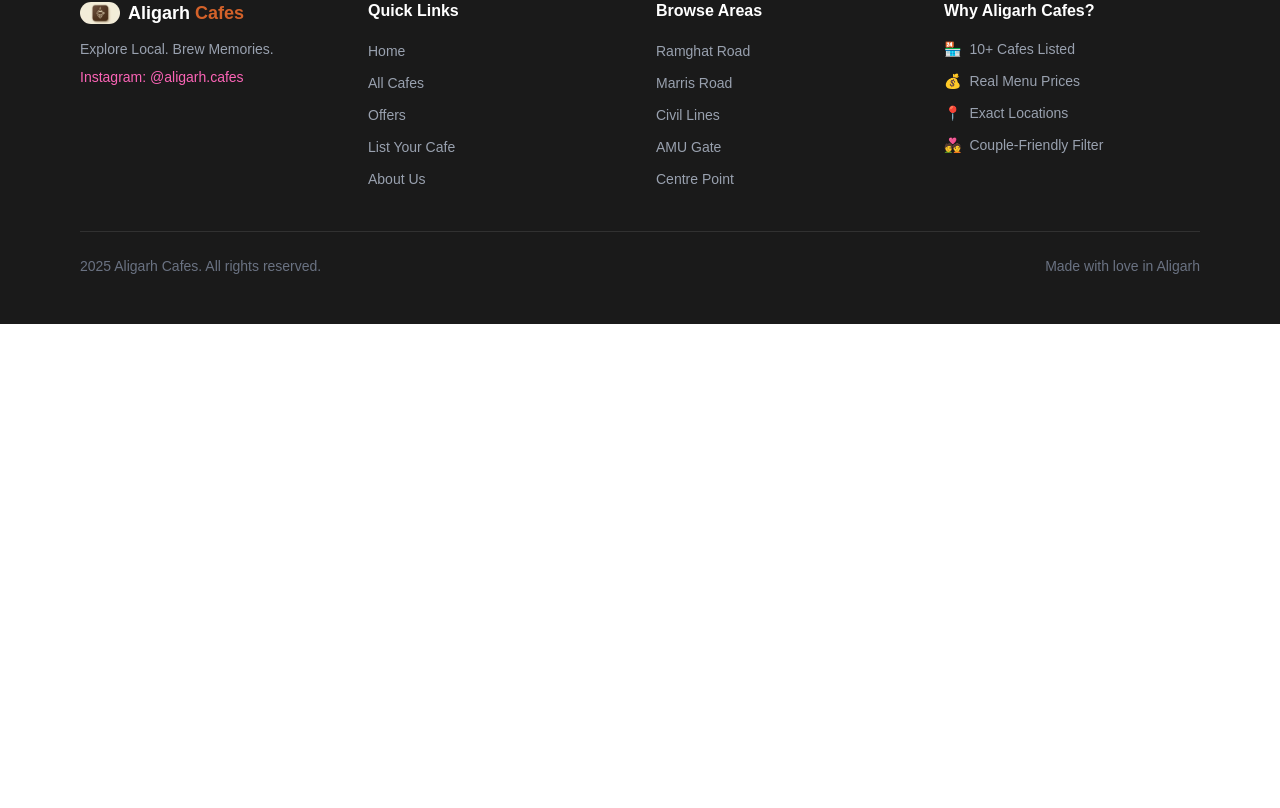
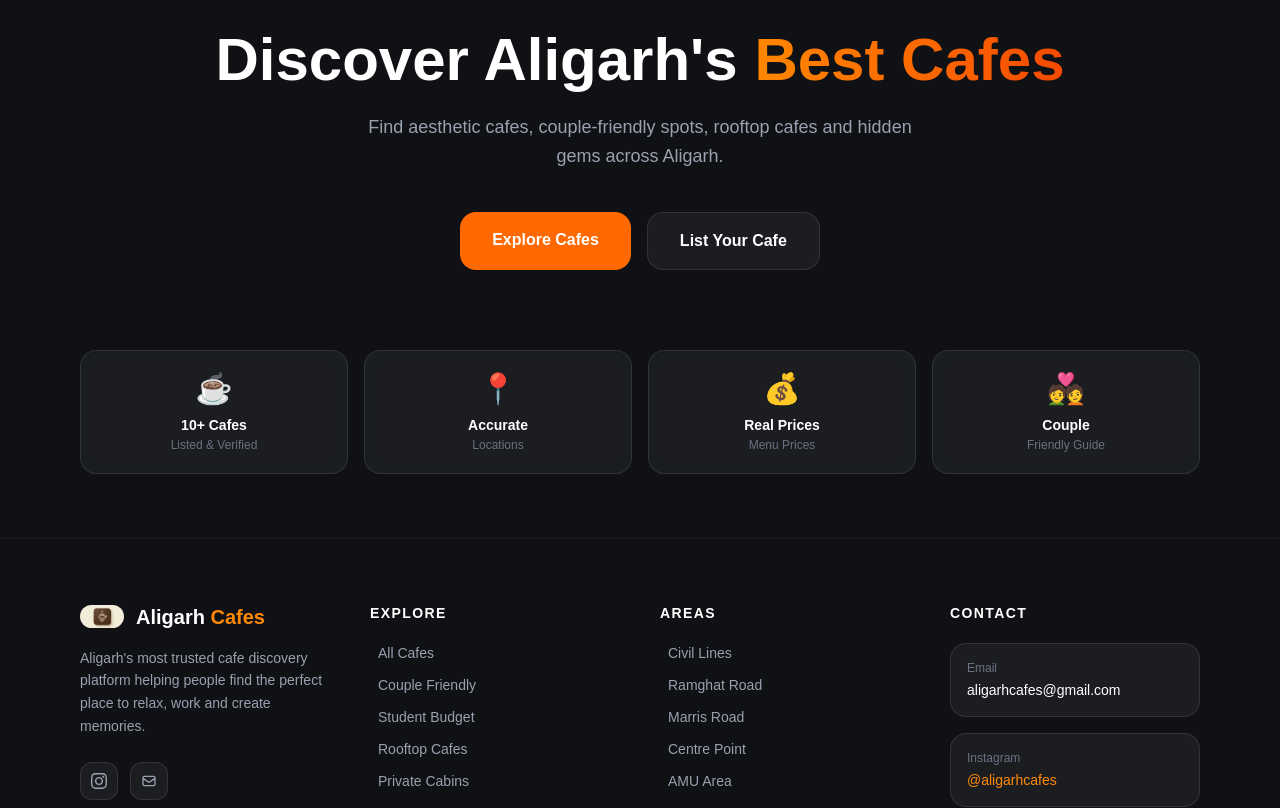
Before and after one commit to nitinoneview/aligarh-cafes, a Next.js app: page /cafes/1 in a window 1280 px wide. Shown: the part 261-1069 px from the top of the page. Before the commit the page ends 800 px from the top, so only its background shows below. Built offline with nearby package versions, Linux system fonts and the light colour scheme; no server answers; the database is empty.

Commit message:
feat: premium footer redesign — CTA + trust indicators + areas + contact

```diff
--- a/components/Footer.tsx
+++ b/components/Footer.tsx
@@ -3,70 +3,154 @@ import Image from "next/image"
 
 export default function Footer() {
   return (
-    <footer className="bg-[#1A1A1A] text-white mt-16">
-      <div className="max-w-6xl mx-auto px-4 py-12">
-        <div className="grid grid-cols-1 md:grid-cols-4 gap-8">
+    <footer className="bg-[#0f1115] text-white">
 
-          <div className="md:col-span-1">
-            <Link href="/" className="flex items-center gap-2 mb-3">
-              <Image src="/logo.png" alt="Aligarh Cafes" width={40} height={40} className="rounded-xl" />
-              <span className="font-bold text-lg">Aligarh <span className="text-[#D4622A]">Cafes</span></span>
+      {/* CTA Section */}
+      <div className="border-t border-white/5">
+        <div className="max-w-6xl mx-auto px-4 py-20 text-center">
+          <div className="inline-block bg-orange-500/10 border border-orange-500/20 text-orange-400 text-xs font-semibold px-4 py-1.5 rounded-full mb-6 tracking-widest uppercase">
+            Aligarh Ka #1 Cafe Guide
+          </div>
+          <h2 className="text-4xl md:text-6xl font-bold mb-4 leading-tight">
+            Discover Aligarh's
+            <span className="text-transparent bg-clip-text bg-gradient-to-r from-orange-400 to-orange-600"> Best Cafes</span>
+          </h2>
+          <p className="text-gray-400 text-lg mb-10 max-w-xl mx-auto leading-relaxed">
+            Find aesthetic cafes, couple-friendly spots, rooftop cafes and hidden gems across Aligarh.
+          </p>
+          <div className="flex flex-col sm:flex-row gap-4 justify-center">
+            <Link href="/search" className="bg-orange-500 hover:bg-orange-600 text-white font-semibold px-8 py-4 rounded-2xl transition-all duration-300 hover:scale-105 hover:shadow-lg hover:shadow-orange-500/25">
+              Explore Cafes
             </Link>
-            <p className="text-gray-400 text-sm mb-2">Explore Local. Brew Memories.</p>
-            <p className="text-pink-400 text-sm">Instagram: @aligarh.cafes</p>
+            <Link href="/list-your-cafe" className="bg-white/5 hover:bg-white/10 border border-white/10 hover:border-white/20 text-white font-semibold px-8 py-4 rounded-2xl transition-all duration-300">
+              List Your Cafe
+            </Link>
+          </div>
+        </div>
       </div>
 
+      {/* Trust Indicators */}
+      <div className="max-w-6xl mx-auto px-4 pb-16">
+        <div className="grid grid-cols-2 md:grid-cols-4 gap-4">
+          {[
+            { emoji: "☕", title: "10+ Cafes", desc: "Listed & Verified" },
+            { emoji: "📍", title: "Accurate", desc: "Locations" },
+            { emoji: "💰", title: "Real Prices", desc: "Menu Prices" },
+            { emoji: "💑", title: "Couple", desc: "Friendly Guide" },
+          ].map((item) => (
+            <div key={item.title} className="bg-white/5 backdrop-blur border border-white/10 rounded-2xl p-5 text-center hover:bg-white/8 hover:border-orange-500/30 transition-all duration-300 group">
+              <div className="text-3xl mb-2 group-hover:scale-110 transition-transform duration-300">{item.emoji}</div>
+              <p className="font-bold text-white text-sm">{item.title}</p>
+              <p className="text-gray-500 text-xs mt-0.5">{item.desc}</p>
+            </div>
+          ))}
+        </div>
+      </div>
+
+      {/* Main Footer */}
+      <div className="border-t border-white/5">
+        <div className="max-w-6xl mx-auto px-4 py-16">
+          <div className="grid grid-cols-1 md:grid-cols-4 gap-10">
+
+            {/* Brand */}
+            <div className="md:col-span-1">
+              <Link href="/" className="flex items-center gap-3 mb-4">
+                <Image src="/logo.png" alt="Aligarh Cafes" width={44} height={44} className="rounded-2xl" />
+                <span className="font-bold text-xl">Aligarh <span className="text-orange-400">Cafes</span></span>
+              </Link>
+              <p className="text-gray-400 text-sm leading-relaxed mb-6">
+                Aligarh's most trusted cafe discovery platform helping people find the perfect place to relax, work and create memories.
+              </p>
+              <div className="flex gap-3">
+                <a href="https://instagram.com/aligarhcafes" target="_blank" rel="noreferrer" className="bg-white/5 hover:bg-orange-500/20 border border-white/10 hover:border-orange-500/30 p-2.5 rounded-xl transition-all duration-300 group">
+                  <svg className="w-4 h-4 text-gray-400 group-hover:text-orange-400 transition-colors" fill="currentColor" viewBox="0 0 24 24">
+                    <path d="M12 2.163c3.204 0 3.584.012 4.85.07 3.252.148 4.771 1.691 4.919 4.919.058 1.265.069 1.645.069 4.849 0 3.205-.012 3.584-.069 4.849-.149 3.225-1.664 4.771-4.919 4.919-1.266.058-1.644.07-4.85.07-3.204 0-3.584-.012-4.849-.07-3.26-.149-4.771-1.699-4.919-4.92-.058-1.265-.07-1.644-.07-4.849 0-3.204.013-3.583.07-4.849.149-3.227 1.664-4.771 4.919-4.919 1.266-.057 1.645-.069 4.849-.069zm0-2.163c-3.259 0-3.667.014-4.947.072-4.358.2-6.78 2.618-6.98 6.98-.059 1.281-.073 1.689-.073 4.948 0 3.259.014 3.668.072 4.948.2 4.358 2.618 6.78 6.98 6.98 1.281.058 1.689.072 4.948.072 3.259 0 3.668-.014 4.948-.072 4.354-.2 6.782-2.618 6.979-6.98.059-1.28.073-1.689.073-4.948 0-3.259-.014-3.667-.072-4.947-.196-4.354-2.617-6.78-6.979-6.98-1.281-.059-1.69-.073-4.949-.073zm0 5.838c-3.403 0-6.162 2.759-6.162 6.162s2.759 6.163 6.162 6.163 6.162-2.759 6.162-6.163c0-3.403-2.759-6.162-6.162-6.162zm0 10.162c-2.209 0-4-1.79-4-4 0-2.209 1.791-4 4-4s4 1.791 4 4c0 2.21-1.791 4-4 4zm6.406-11.845c-.796 0-1.441.645-1.441 1.44s.645 1.44 1.441 1.44c.795 0 1.439-.645 1.439-1.44s-.644-1.44-1.439-1.44z"/>
+                  </svg>
+                </a>
+                <a href="mailto:aligarhcafes@gmail.com" className="bg-white/5 hover:bg-orange-500/20 border border-white/10 hover:border-orange-500/30 p-2.5 rounded-xl transition-all duration-300 group">
+                  <svg className="w-4 h-4 text-gray-400 group-hover:text-orange-400 transition-colors" fill="none" stroke="currentColor" viewBox="0 0 24 24">
+                    <path strokeLinecap="round" strokeLinejoin="round" strokeWidth={2} d="M3 8l7.89 5.26a2 2 0 002.22 0L21 8M5 19h14a2 2 0 002-2V7a2 2 0 00-2-2H5a2 2 0 00-2 2v10a2 2 0 002 2z" />
+                  </svg>
+                </a>
+              </div>
+            </div>
+
+            {/* Explore */}
             <div>
-            <h3 className="font-bold text-white mb-4">Quick Links</h3>
-            <ul className="space-y-2">
-              <li><Link href="/" className="text-gray-400 text-sm hover:text-white transition">Home</Link></li>
-              <li><Link href="/search" className="text-gray-400 text-sm hover:text-white transition">All Cafes</Link></li>
-              <li><Link href="/offers" className="text-gray-400 text-sm hover:text-white transition">Offers</Link></li>
-              <li><Link href="/list-your-cafe" className="text-gray-400 text-sm hover:text-white transition">List Your Cafe</Link></li>
-              <li><Link href="/about" className="text-gray-400 text-sm hover:text-white transition">About Us</Link></li>
+              <h3 className="font-bold text-white mb-5 text-sm uppercase tracking-widest">Explore</h3>
+              <ul className="space-y-3">
+                {[
+                  { label: "All Cafes", href: "/search" },
+                  { label: "Couple Friendly", href: "/search?filter=couple-friendly" },
+                  { label: "Student Budget", href: "/search?filter=student-friendly" },
+                  { label: "Rooftop Cafes", href: "/search?filter=rooftop-cafe" },
+                  { label: "Private Cabins", href: "/search?filter=private-cabins" },
+                ].map((link) => (
+                  <li key={link.label}>
+                    <Link href={link.href} className="text-gray-400 text-sm hover:text-orange-400 transition-colors duration-200 flex items-center gap-2 group">
+                      <span className="w-0 group-hover:w-2 h-px bg-orange-400 transition-all duration-300 inline-block"></span>
+                      {link.label}
+                    </Link>
+                  </li>
+                ))}
               </ul>
             </div>
 
+            {/* Areas */}
             <div>
-            <h3 className="font-bold text-white mb-4">Browse Areas</h3>
-            <ul className="space-y-2">
-              <li><Link href="/search?q=ramghat" className="text-gray-400 text-sm hover:text-white transition">Ramghat Road</Link></li>
-              <li><Link href="/search?q=marris" className="text-gray-400 text-sm hover:text-white transition">Marris Road</Link></li>
-              <li><Link href="/search?q=civil" className="text-gray-400 text-sm hover:text-white transition">Civil Lines</Link></li>
-              <li><Link href="/search?q=amu" className="text-gray-400 text-sm hover:text-white transition">AMU Gate</Link></li>
-              <li><Link href="/search?q=centre" className="text-gray-400 text-sm hover:text-white transition">Centre Point</Link></li>
+              <h3 className="font-bold text-white mb-5 text-sm uppercase tracking-widest">Areas</h3>
+              <ul className="space-y-3">
+                {[
+                  { label: "Civil Lines", href: "/search?q=civil" },
+                  { label: "Ramghat Road", href: "/search?q=ramghat" },
+                  { label: "Marris Road", href: "/search?q=marris" },
+                  { label: "Centre Point", href: "/search?q=centre" },
+                  { label: "AMU Area", href: "/search?q=amu" },
+                ].map((link) => (
+                  <li key={link.label}>
+                    <Link href={link.href} className="text-gray-400 text-sm hover:text-orange-400 transition-colors duration-200 flex items-center gap-2 group">
+                      <span className="w-0 group-hover:w-2 h-px bg-orange-400 transition-all duration-300 inline-block"></span>
+                      {link.label}
+                    </Link>
+                  </li>
+                ))}
               </ul>
             </div>
 
+            {/* Contact */}
             <div>
-            <h3 className="font-bold text-white mb-4">Why Aligarh Cafes?</h3>
-            <ul className="space-y-3">
-              <li className="flex items-center gap-2 text-gray-400 text-sm">
-                <span className="text-[#D4622A]">🏪</span>
-                <span>10+ Cafes Listed</span>
-              </li>
-              <li className="flex items-center gap-2 text-gray-400 text-sm">
-                <span className="text-[#D4622A]">💰</span>
-                <span>Real Menu Prices</span>
-              </li>
-              <li className="flex items-center gap-2 text-gray-400 text-sm">
-                <span className="text-[#D4622A]">📍</span>
-                <span>Exact Locations</span>
-              </li>
-              <li className="flex items-center gap-2 text-gray-400 text-sm">
-                <span className="text-[#D4622A]">💑</span>
-                <span>Couple-Friendly Filter</span>
-              </li>
-            </ul>
+              <h3 className="font-bold text-white mb-5 text-sm uppercase tracking-widest">Contact</h3>
+              <div className="space-y-4">
+                <div className="bg-white/5 border border-white/10 rounded-2xl p-4">
+                  <p className="text-gray-500 text-xs mb-1">Email</p>
+                  <p className="text-white text-sm font-medium">aligarhcafes@gmail.com</p>
+                </div>
+                <div className="bg-white/5 border border-white/10 rounded-2xl p-4">
+                  <p className="text-gray-500 text-xs mb-1">Instagram</p>
+                  <p className="text-orange-400 text-sm font-medium">@aligarhcafes</p>
+                </div>
+                <div className="bg-white/5 border border-white/10 rounded-2xl p-4">
+                  <p className="text-gray-500 text-xs mb-1">Response Time</p>
+                  <p className="text-white text-sm font-medium">Within 24 Hours</p>
+                </div>
+              </div>
             </div>
 
           </div>
-
-        <div className="border-t border-white/10 mt-10 pt-6 flex flex-col md:flex-row justify-between items-center gap-3">
-          <p className="text-gray-500 text-sm">2025 Aligarh Cafes. All rights reserved.</p>
-          <p className="text-gray-500 text-sm">Made with love in Aligarh</p>
         </div>
       </div>
+
+      {/* Bottom Bar */}
+      <div className="border-t border-white/5">
+        <div className="max-w-6xl mx-auto px-4 py-6 flex flex-col md:flex-row items-center justify-between gap-3">
+          <p className="text-gray-600 text-sm">2026 Aligarh Cafes. All rights reserved.</p>
+          <p className="text-gray-600 text-sm">Made with love in Aligarh</p>
+          <a href="https://instagram.com/aligarhcafes" target="_blank" rel="noreferrer" className="text-orange-400 text-sm hover:text-orange-300 transition-colors">
+            @aligarhcafes
+          </a>
+        </div>
+      </div>
+
     </footer>
   )
 }
```
Lines whose indentation alone changed are shown as unchanged.
